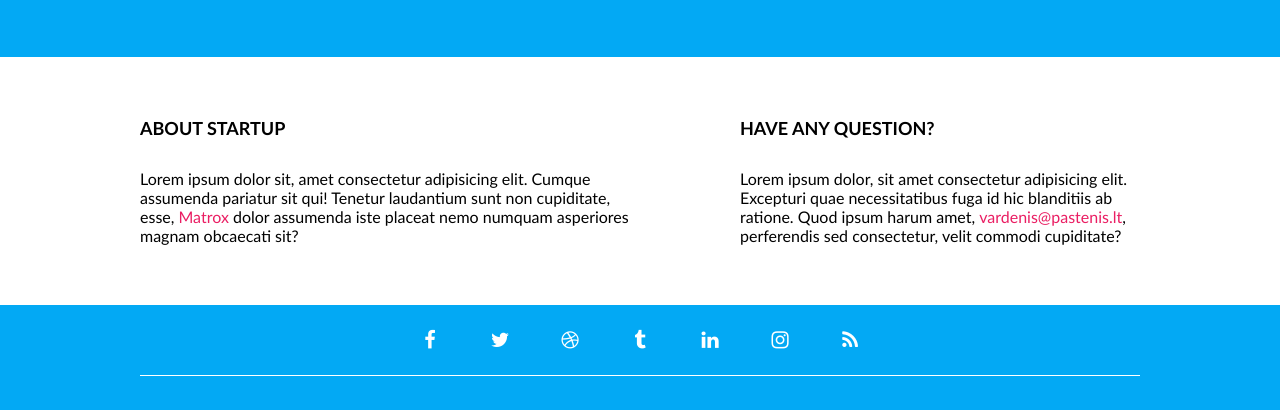
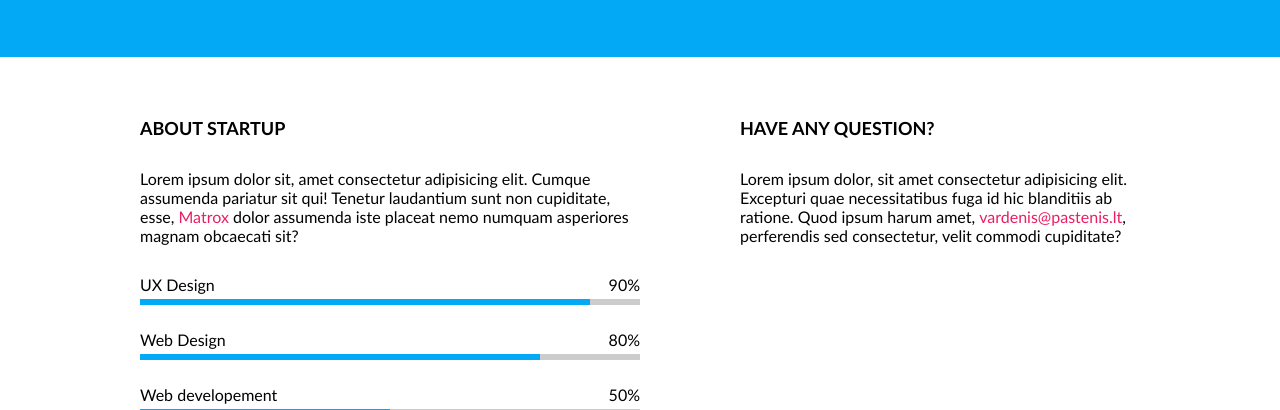
Before and after one commit to AdomasKazlauskas/04-coming-soon, a website: page index.html in a window 1280 px wide. Shown: the part 406-816 px from the top of the page. Drawn offline with Linux system fonts and the light colour scheme.

Commit message:
Progress-bar

```diff
--- /dev/null
+++ b/css/components/progress-bar.css
@@ -0,0 +1,35 @@
+.progress-bar-list {
+    display: flex;
+    flex-direction: column;
+    gap: 25px;
+}
+
+.progress-bar-list > .progress-bar {
+    display: flex;
+    flex-direction: column;
+    gap: 5px;
+}
+
+.progress-bar-list > .progress-bar > .top {
+    display: flex;
+    justify-content: space-between;
+}
+
+.progress-bar-list .top > .label {
+
+}
+
+.progress-bar-list .top > .value {
+
+}
+
+.progress-bar-list > .progress-bar > .progress {
+    background-color: #ccc;
+    height: 6px;
+}
+
+.progress-bar-list .progress > .bar {
+    height: 100%;
+    width: 90%;
+    background-color: var(--main-color);
+}
--- a/index.html
+++ b/index.html
@@ -19,6 +19,7 @@
     <!-- 3rd-party -->
     <link rel="stylesheet" href="./css/3rd-party/font-awesome.min.css">
     <!-- components -->
+    <link rel="stylesheet" href="./css/components/progress-bar.css">
     <link rel="stylesheet" href="./css/components/clock.css">
     <!-- pages -->
     <link rel="stylesheet" href="./css/pages/home.css">
@@ -58,6 +59,35 @@
             <div class="column">
                 <h2 class="section-title"> About startup</h2>
                 <p class="section-description"> Lorem ipsum dolor sit, amet consectetur adipisicing elit. Cumque assumenda pariatur sit qui! Tenetur laudantium sunt non cupiditate, esse, <a href="#">Matrox</a> dolor assumenda iste placeat nemo numquam asperiores magnam obcaecati sit?</p>
+                <div class="progress-bar-list">
+                    <div class="progress-bar">
+                        <div class="top">
+                            <div class="label">UX Design</div>
+                            <div class="value">90%</div>
+                        </div>
+                        <div class="progress">
+                            <div class="bar" style="width: 90%;"></div>
+                        </div>
+                    </div>
+                    <div class="progress-bar">
+                        <div class="top">
+                            <div class="label">Web Design</div>
+                            <div class="value">80%</div>
+                        </div>
+                        <div class="progress">
+                            <div class="bar" style="width: 80%;"></div>
+                        </div>
+                    </div>
+                    <div class="progress-bar">
+                        <div class="top">
+                            <div class="label">Web developement</div>
+                            <div class="value">50%</div>
+                        </div>
+                        <div class="progress">
+                            <div class="bar"  style="width: 50%;"></div>
+                        </div>
+                    </div>
+                </div>
             </div>
             <div class="column right">
                 <h2 class="section-title">Have any question?</h2>
```
